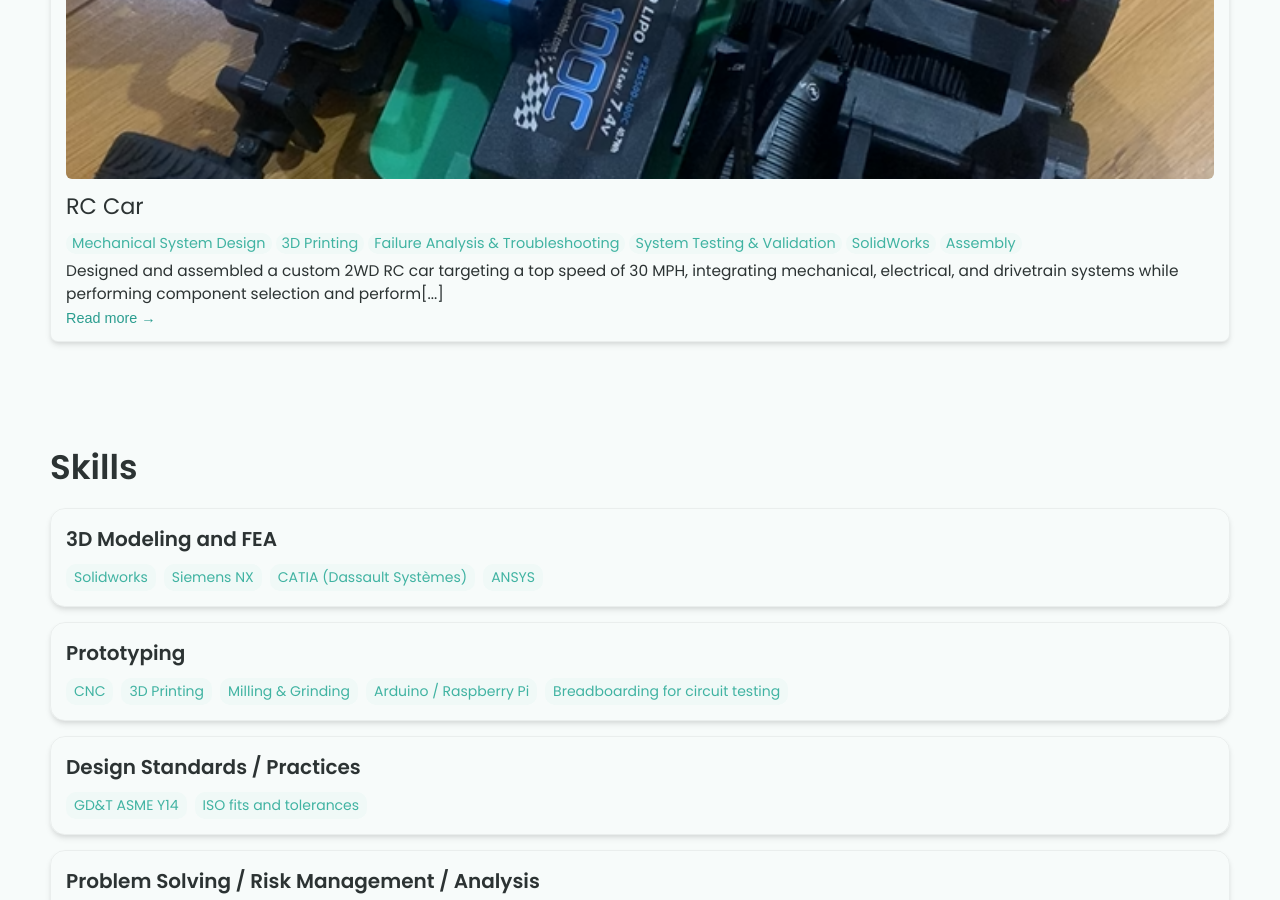
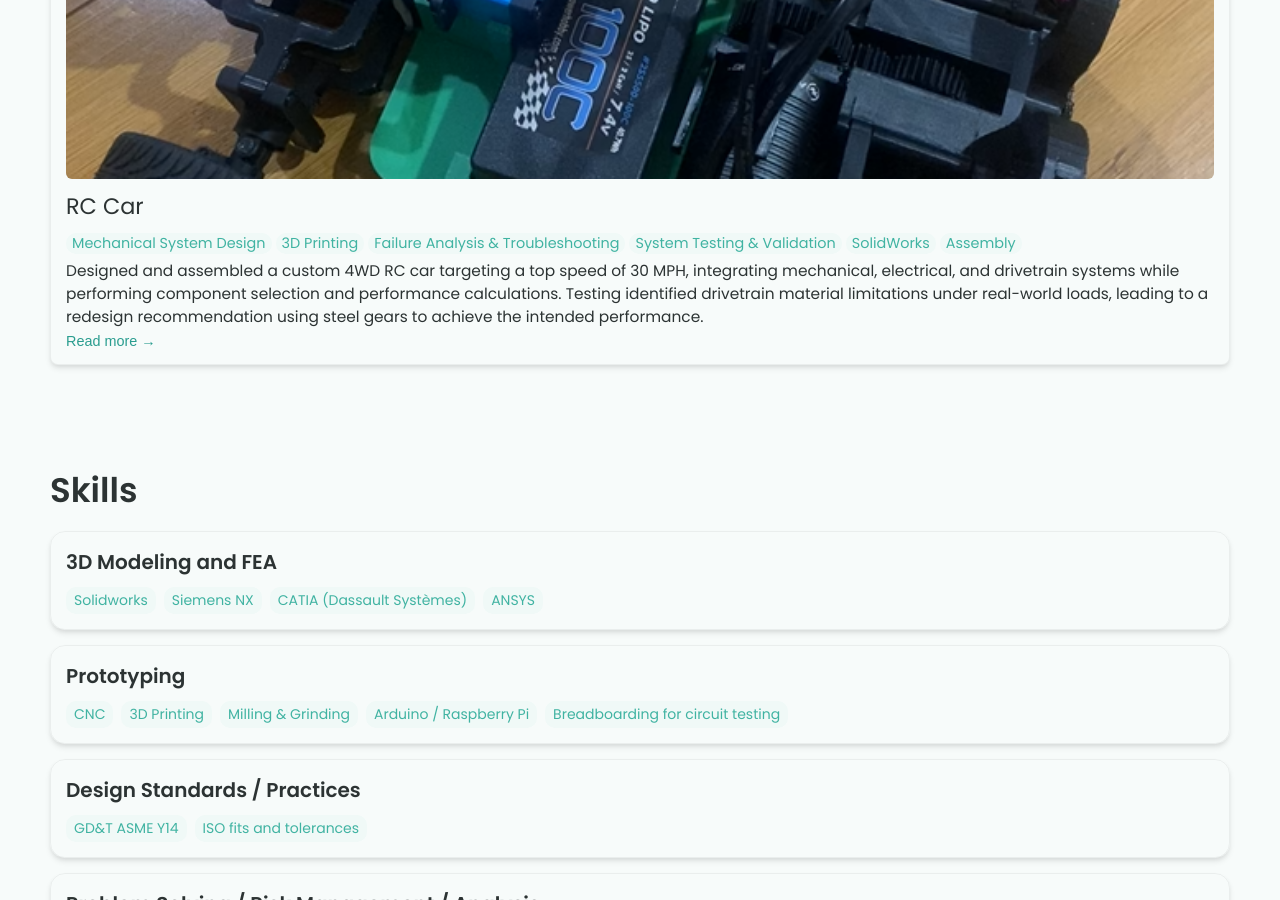
Before and after one commit to AdrianCieslak0423/AdrianCieslak0423.github.io, a Jekyll site: the page built from index.html, in a window 1280 px wide and 900 px high, scrolled down 1314 px. Built offline with Jekyll 4.4.1, drawn with Linux system fonts in a browser that asks for light colours.

Commit message:
Update index.md

```diff
--- a/_projects/RC Car Prototype/index.md
+++ b/_projects/RC Car Prototype/index.md
@@ -1,7 +1,7 @@
 ---
 layout: Project
 title: RC Car
-description:  Designed and assembled a custom 2WD RC car targeting a top speed of 30 MPH, integrating mechanical, electrical, and drivetrain systems while performing component selection and perform[...]
+description:  Designed and assembled a custom 4WD RC car targeting a top speed of 30 MPH, integrating mechanical, electrical, and drivetrain systems while performing component selection and performance calculations. Testing identified drivetrain material limitations under real-world loads, leading to a redesign recommendation using steel gears to achieve the intended performance.
 skills:
 - Mechanical System Design
 - 3D Printing
```
